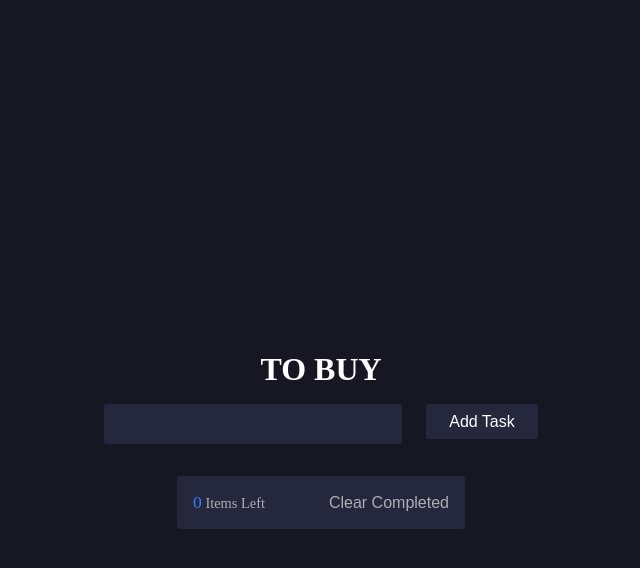
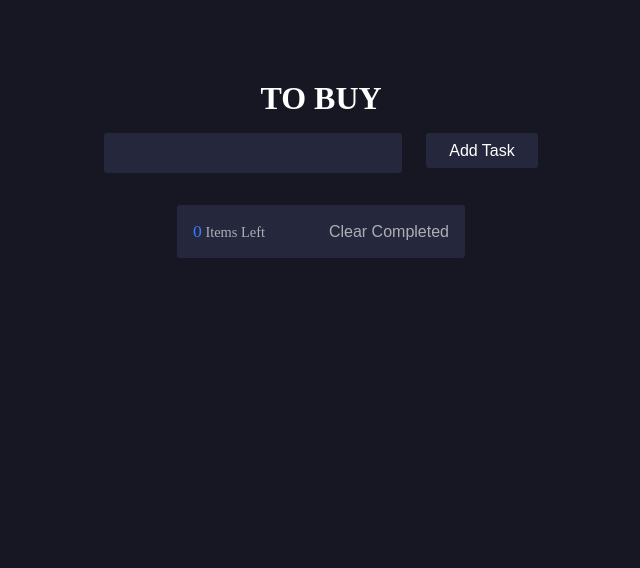
Before and after one commit to Cosmin2410/todo-app, a React (Create React App) app: page / in a window 1280 px wide. Shown: the top 568 px of the page, without its empty margins (319-959 px from the left). Built offline with nearby package versions, Linux system fonts and the light colour scheme.

Commit message:
fixed css error

```diff
--- a/src/App.js
+++ b/src/App.js
@@ -5,6 +5,7 @@ import Form from './Components/Form';
 
 function App() {
   const [formData, setFormData] = useState({ text: '', check: false });
+
   const [inputValue, setInputValue] = useState(
     () => JSON.parse(localStorage.getItem('list')) || []
   );
--- a/src/index.css
+++ b/src/index.css
@@ -14,7 +14,7 @@ body {
 }
 
 .to-do-app {
-  height: 90vh;
+  /* height: 90vh; */
   display: flex;
   flex-direction: column;
   align-items: center;
```
